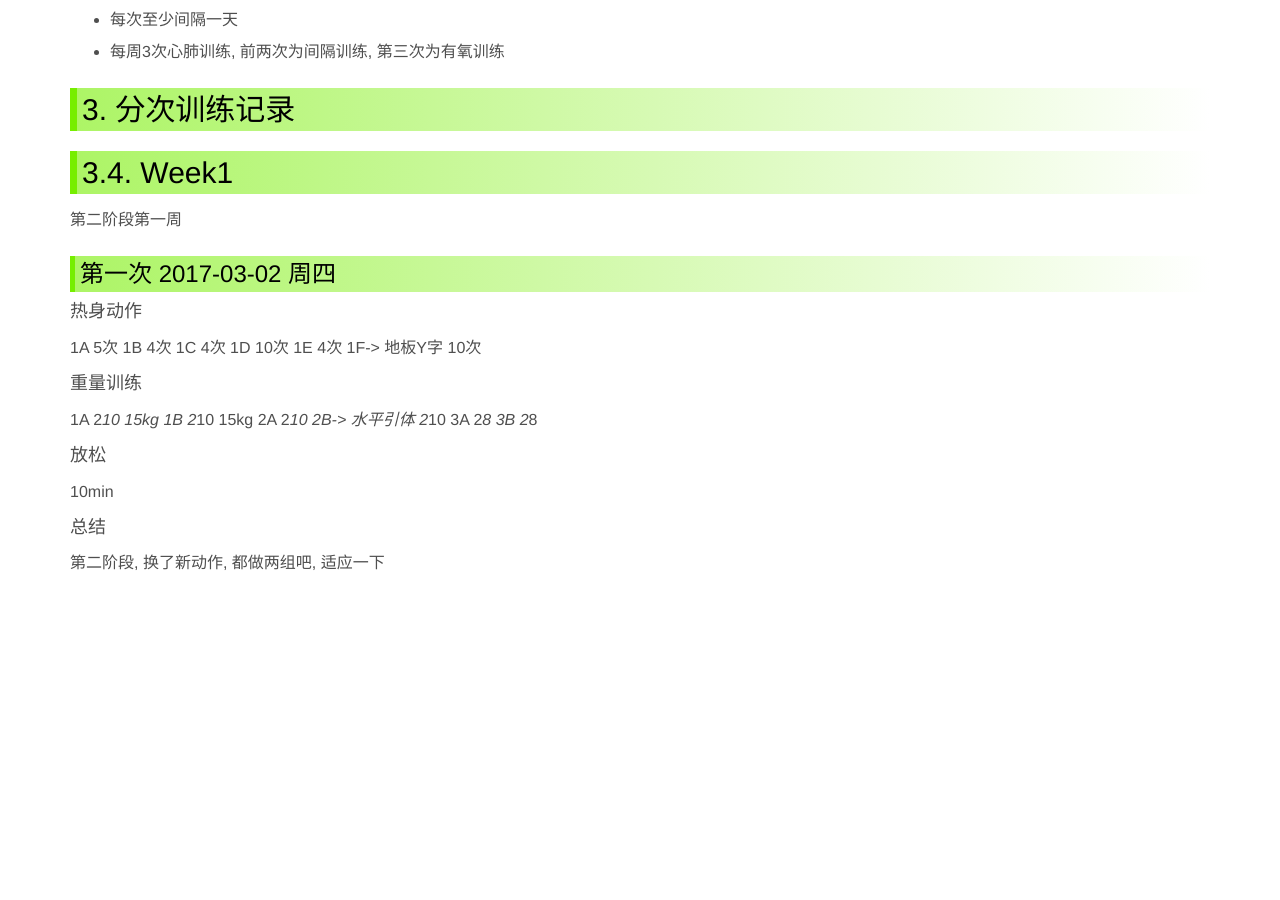
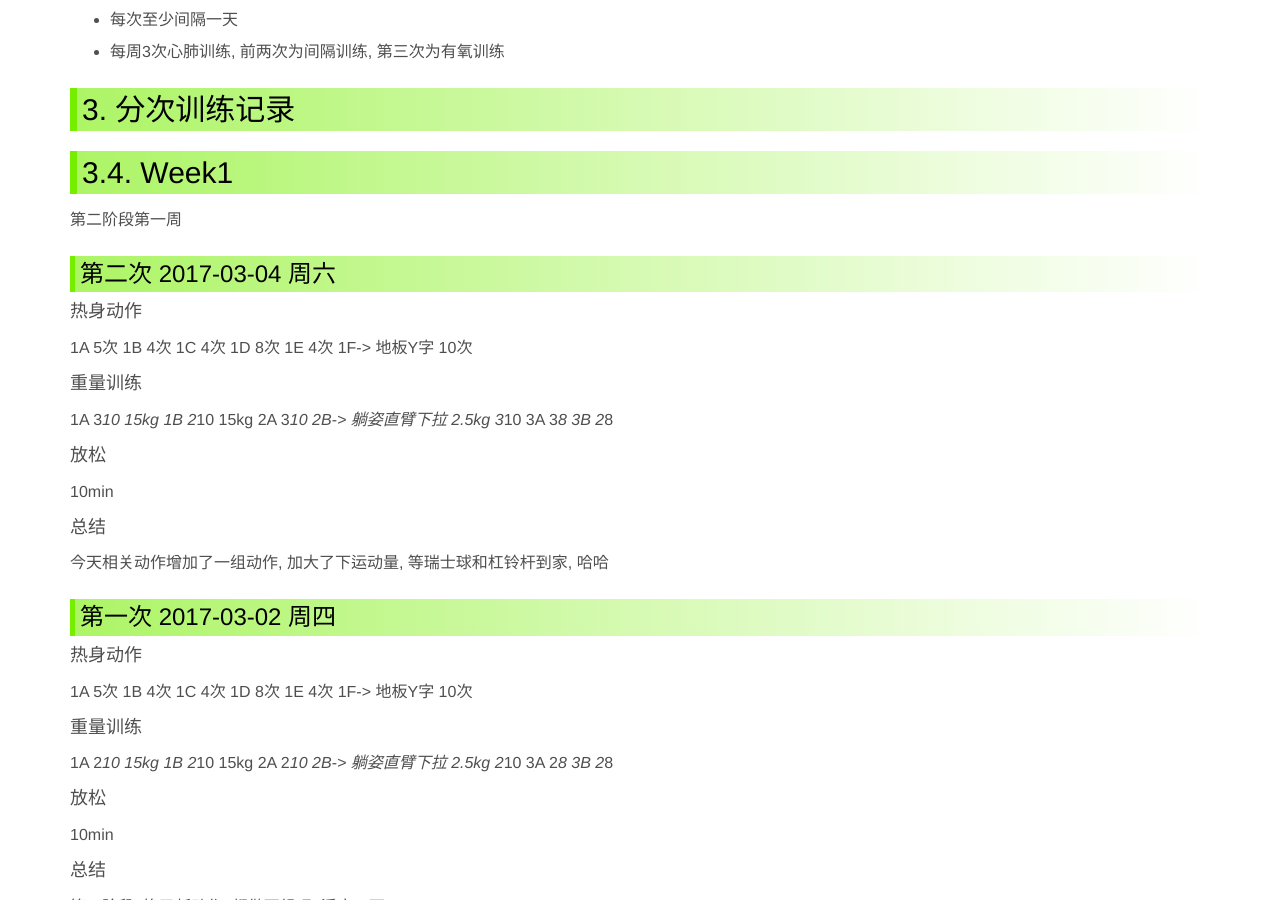
Before and after one commit to ronniewang/ronniewang.github.io, a Jekyll site: the page built from _posts/2017-02-02-body-building-2017-2.md, in a window 1280 px wide and 900 px high, scrolled down 1405 px. Built offline with Jekyll 4.4.1, drawn with Linux system fonts in a browser that asks for light colours; before the commit the page ends 1994 px from its top, so only the background shows below that.

Commit message:
update files

```diff
--- a/_posts/2017-02-02-body-building-2017-2.md
+++ b/_posts/2017-02-02-body-building-2017-2.md
@@ -57,6 +57,34 @@ description: 新的一年到来了, 猛男计划正式开始
 
 第二阶段第一周
 
+### 第二次 2017-03-04 周六
+
+#### 热身动作
+
+1A 5次
+1B 4次
+1C 4次
+1D 8次
+1E 4次
+1F-> 地板Y字 10次
+
+#### 重量训练
+
+1A 3*10 15kg
+1B 2*10 15kg
+2A 3*10
+2B-> 躺姿直臂下拉 2.5kg 3*10
+3A 3*8
+3B 2*8
+
+#### 放松
+
+10min
+
+#### 总结
+
+今天相关动作增加了一组动作, 加大了下运动量, 等瑞士球和杠铃杆到家, 哈哈
+
 ### 第一次 2017-03-02 周四
 
 #### 热身动作
@@ -64,7 +92,7 @@ description: 新的一年到来了, 猛男计划正式开始
 1A 5次
 1B 4次
 1C 4次
-1D 10次
+1D 8次
 1E 4次
 1F-> 地板Y字 10次
 
@@ -73,7 +101,7 @@ description: 新的一年到来了, 猛男计划正式开始
 1A 2*10 15kg
 1B 2*10 15kg
 2A 2*10
-2B-> 水平引体 2*10
+2B-> 躺姿直臂下拉 2.5kg 2*10
 3A 2*8
 3B 2*8
 
```
Also changed, not shown: _posts/2017-03-01-willpower-experiment-march.md (+0 -1 lines).
